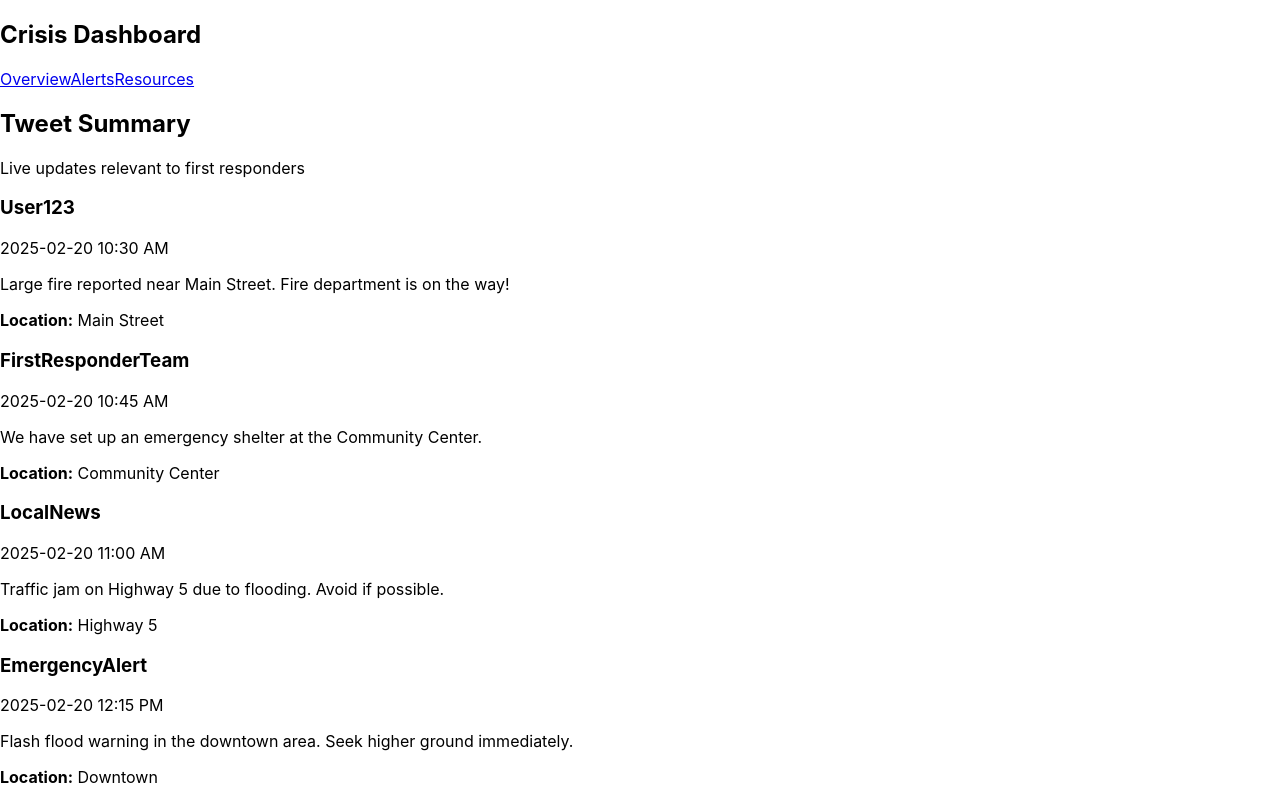
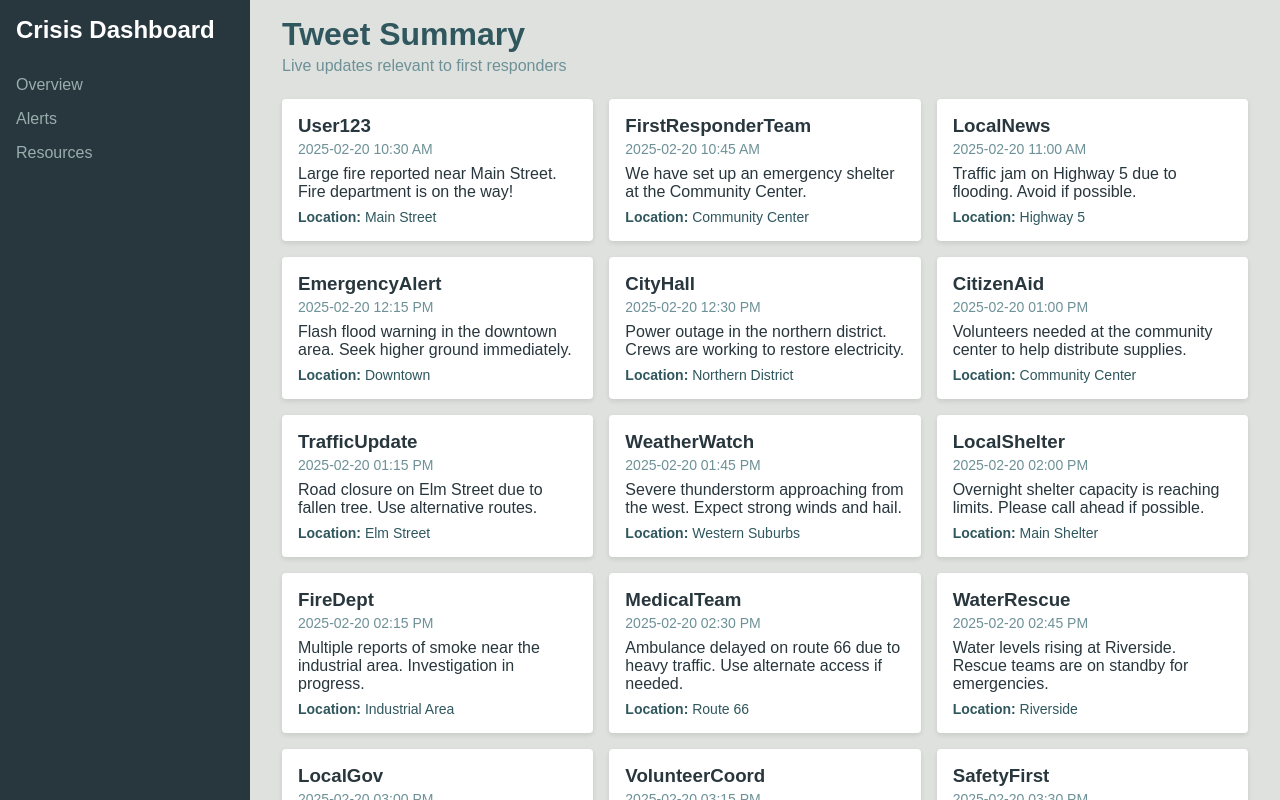
Before and after one commit to aryanmehta1902/Crisis-Tweet-Analysis, a React (Create React App) app: page / in a window 1280 px wide. Shown: the top 800 px of the page. Built offline with nearby package versions, Linux system fonts and the light colour scheme.

Commit message:
Initial commit of crisis dashboard project

```diff
--- a/src/App.css
+++ b/src/App.css
@@ -1,38 +1,123 @@
-.App {
-  text-align: center;
+/* src/App.css */
+
+/* 1) Define color variables in :root */
+:root {
+  --brand-lightest: #DEE1DD;
+  --brand-lighter:  #C4CDC1;
+  --brand-light:    #99AEAD;
+  --brand-muted:    #6D9197;
+  --brand-accent:   #658B6F;
+  --brand-dark:     #2F575D;
+  --brand-darkest:  #28363D;
 }
 
-.App-logo {
-  height: 40vmin;
-  pointer-events: none;
+/* 2) Reset or normalize if desired */
+* {
+  margin: 0;
+  padding: 0;
+  box-sizing: border-box;
+  font-family: sans-serif; /* Or any preferred font */
 }
 
-@media (prefers-reduced-motion: no-preference) {
-  .App-logo {
-    animation: App-logo-spin infinite 20s linear;
+/* 3) Main container */
+.app-container {
+  display: flex;
+  min-height: 100vh;
+  background-color: var(--brand-lightest);
+}
+
+/* 4) Sidebar */
+.sidebar {
+  width: 250px;
+  background-color: var(--brand-darkest);
+  color: #ffffff;
+  padding: 1rem;
+}
+
+.sidebar h1 {
+  margin-bottom: 2rem;
+  font-size: 1.5rem;
+  font-weight: bold;
+}
+
+.sidebar a {
+  display: block;
+  color: var(--brand-light);
+  text-decoration: none;
+  margin-bottom: 1rem;
+  transition: color 0.3s;
+}
+
+.sidebar a:hover {
+  color: var(--brand-accent);
+}
+
+/* 5) Main content */
+.main-content {
+  flex: 1;
+  padding: 1rem 2rem;
+  overflow-y: auto;
+}
+
+.main-header {
+  margin-bottom: 1.5rem;
+}
+
+.main-header h2 {
+  font-size: 2rem;
+  color: var(--brand-dark);
+}
+
+.main-header p {
+  color: var(--brand-muted);
+  margin-top: 0.25rem;
+}
+
+/* 6) Tweet cards layout */
+.tweet-grid {
+  display: grid;
+  grid-template-columns: 1fr;
+  gap: 1rem;
+}
+
+@media (min-width: 768px) {
+  .tweet-grid {
+    grid-template-columns: repeat(2, 1fr);
   }
 }
 
-.App-header {
-  background-color: #282c34;
-  min-height: 100vh;
-  display: flex;
-  flex-direction: column;
-  align-items: center;
-  justify-content: center;
-  font-size: calc(10px + 2vmin);
-  color: white;
+@media (min-width: 1024px) {
+  .tweet-grid {
+    grid-template-columns: repeat(3, 1fr);
+  }
 }
 
-.App-link {
-  color: #61dafb;
+/* 7) Individual tweet card */
+.tweet-card {
+  background-color: #ffffff;
+  border-radius: 4px;
+  padding: 1rem;
+  box-shadow: 0 2px 5px rgba(0, 0, 0, 0.1);
 }
 
-@keyframes App-logo-spin {
-  from {
-    transform: rotate(0deg);
-  }
-  to {
-    transform: rotate(360deg);
-  }
+.tweet-card h3 {
+  font-weight: bold;
+  color: var(--brand-darkest);
+  margin-bottom: 0.25rem;
 }
+
+.tweet-card .timestamp {
+  font-size: 0.875rem;
+  color: var(--brand-muted);
+  margin-bottom: 0.5rem;
+}
+
+.tweet-card .text {
+  color: var(--brand-darkest);
+  margin-bottom: 0.5rem;
+}
+
+.tweet-card .location {
+  font-size: 0.875rem;
+  color: var(--brand-dark);
+}
```
